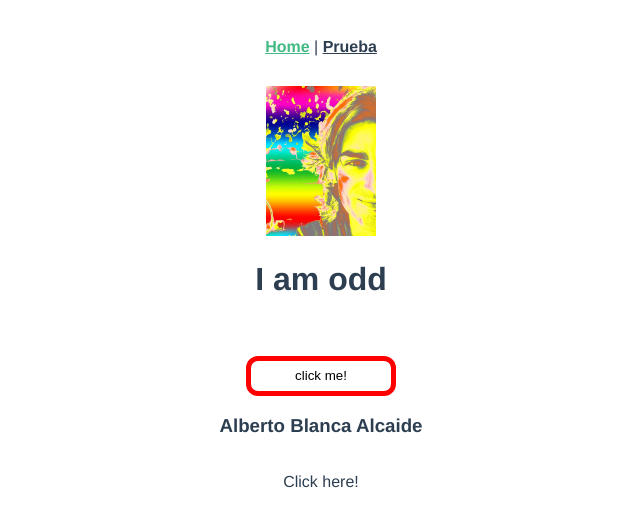
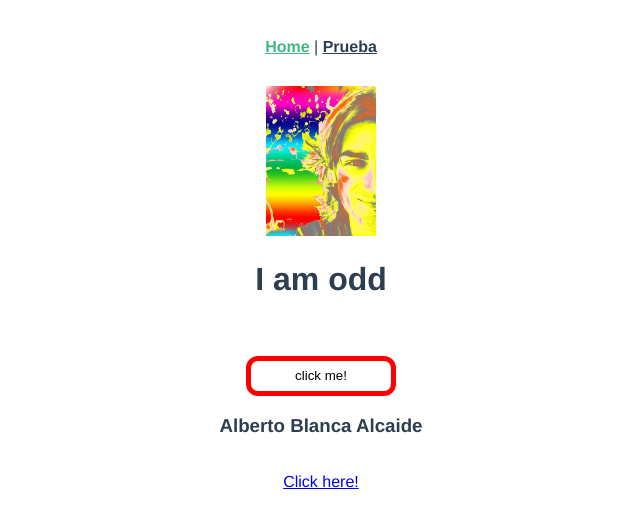
Before and after one commit to ablancaa/app, a Vue app: page / in a window 1280 px wide. Shown: the top 528 px of the page, without its empty margins (319-959 px from the left). Built offline with nearby package versions, Linux system fonts and the light colour scheme.

Commit message:
Merge branch 'pruebas' of https://github.com/ablancaa/app into pruebas

```diff
--- a/jsconfig.json
+++ b/jsconfig.json
@@ -4,6 +4,7 @@
     "module": "esnext",
     "baseUrl": "./",
     "moduleResolution": "node",
+    "jsx": "preserve",
     "paths": {
       "@/*": [
         "src/*"
--- a/src/App.vue
+++ b/src/App.vue
@@ -14,7 +14,7 @@ export default {
   },
   data(){
     return{
-      size: 18,
+      url:"https://www.uoc.edu"
     }
   }
 }
--- a/src/views/HomeView.vue
+++ b/src/views/HomeView.vue
@@ -4,7 +4,7 @@
    <testElement :size=25 />
      </div>
      <div>
-      <a @click="url">Click here!</a>
+      <a v-bind:href="url" target="_blank">Click here!</a>
    </div>
 
 
@@ -22,6 +22,7 @@ export default {
   data(){
     return{
       size: 25,
+      url:"https://www.uoc.edu"
     }
   }
 }
--- a/src/views/prueba.vue
+++ b/src/views/prueba.vue
@@ -2,7 +2,6 @@
     <div>
 <h1>Prueba</h1>
        <div>
-
            <input type="text" v-model="name"/>
            <input type="text" v-model="lastName"/>
 
```
